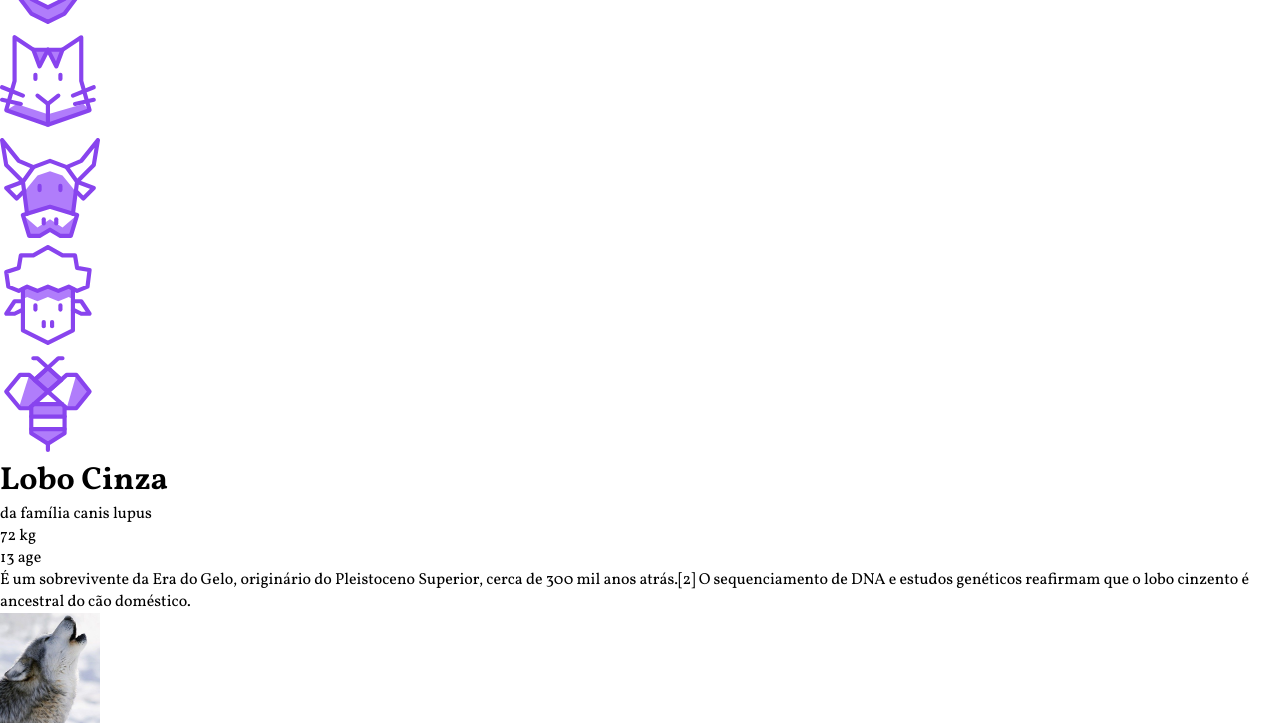
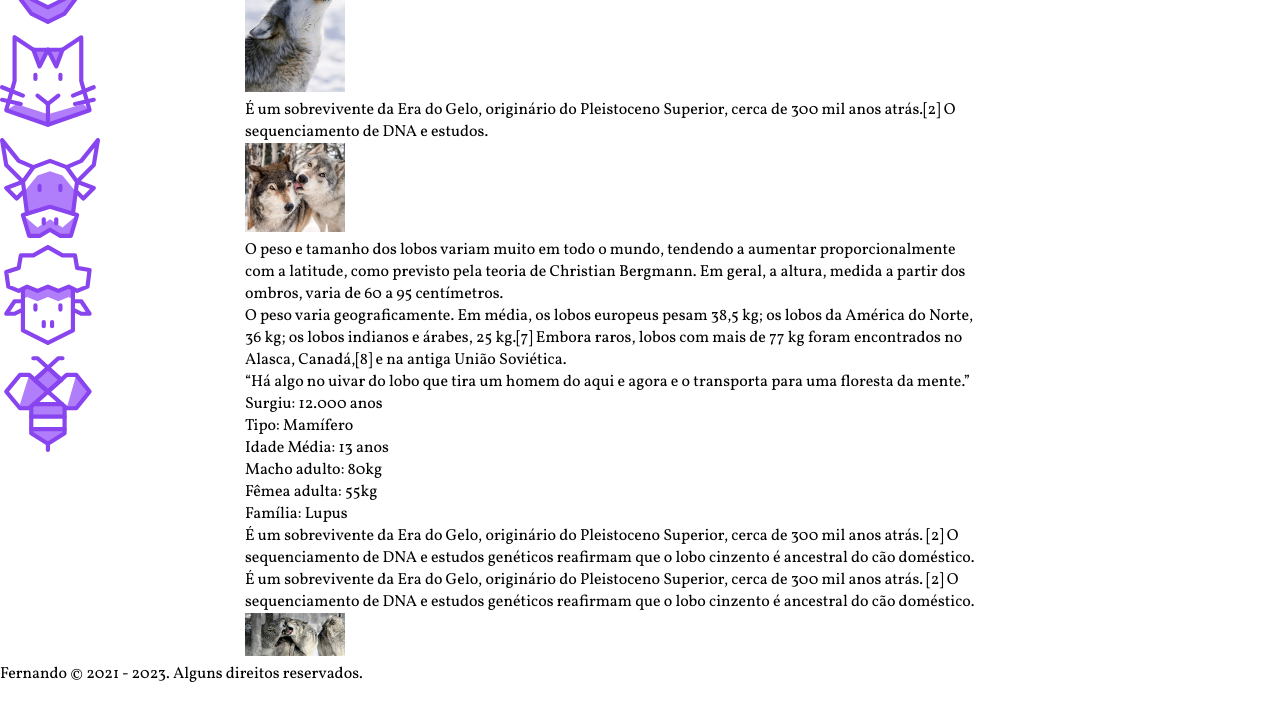
Before and after one commit to tchfer/wild-beasts, a plain HTML site: page index.html in a window 1280 px wide. Shown: the part 273-996 px from the top of the page. After the commit the page ends 958 px from the top, so only its background shows below. Drawn offline with Linux system fonts and the light colour scheme.

Commit message:
Apply general grid style

```diff
--- a/css/style.css
+++ b/css/style.css
@@ -18,3 +18,33 @@ a {
 img {
   max-width: 100px;
 }
+
+.structure {
+  display: grid;
+  grid-template-columns: minmax(160px, 1fr) 3fr 300px;
+  grid-template-areas:
+    "header header header"
+    "sidenav content advert"
+    "footer footer footer"
+  ;
+}
+
+.header {
+  grid-area: header;
+}
+
+.sidenav {
+  grid-area: sidenav;
+}
+
+.content {
+  grid-area: content;
+}
+
+.advert {
+  grid-area: advert;
+}
+
+.footer {
+  grid-area: footer;
+}
```
